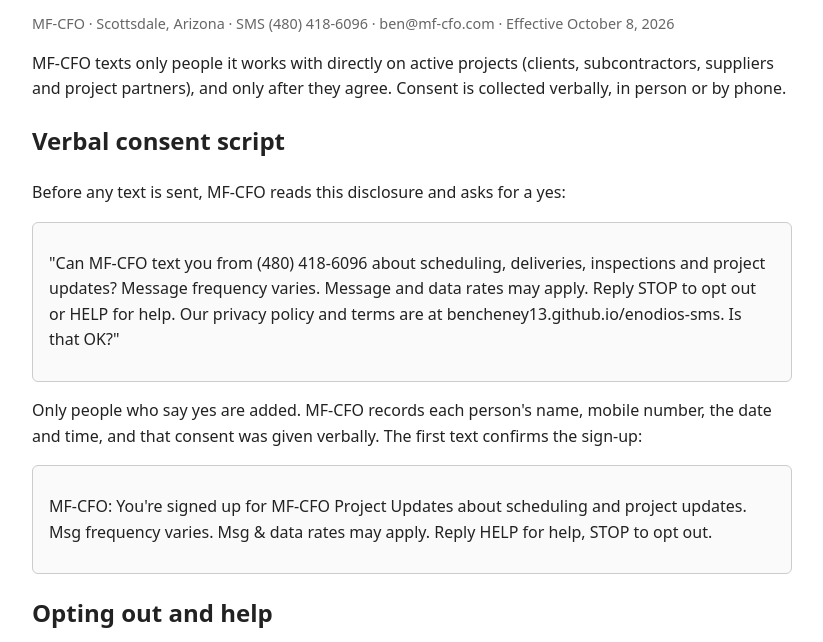
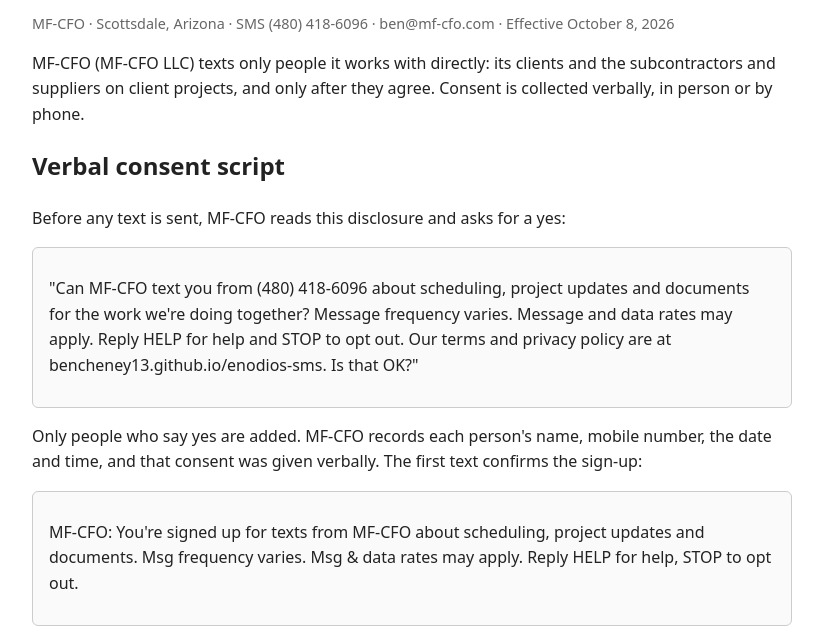
Before and after one commit to bencheney13/enodios-sms, a plain HTML site: page opt-in.html in a window 1280 px wide. Shown: the part 94-736 px from the top of the page, without its empty margins (228-1051 px from the left). Drawn offline with Linux system fonts and the light colour scheme.

Commit message:
Scope: MF-CFO LLC clients, subs and suppliers; documents; script with terms/privacy link

```diff
--- a/opt-in.html
+++ b/opt-in.html
@@ -1,12 +1,12 @@
 <!doctype html><html lang="en"><head><meta charset="utf-8"><meta name="viewport" content="width=device-width,initial-scale=1"><title>How to Opt In - MF-CFO Project Updates</title><style>body{font-family:system-ui,-apple-system,Segoe UI,sans-serif;max-width:760px;margin:40px auto;padding:0 20px;line-height:1.6;color:#222}h1{margin-bottom:4px}.meta{color:#666;font-size:.9em}.box{border:1px solid #ccc;border-radius:6px;padding:12px 16px;background:#fafafa}</style></head><body>
 <h1>MF-CFO Project Updates: How to Opt In</h1>
 <p class="meta">MF-CFO &middot; Scottsdale, Arizona &middot; SMS (480) 418-6096 &middot; ben@mf-cfo.com &middot; Effective October 8, 2026</p>
-<p>MF-CFO texts only people it works with directly on active projects (clients, subcontractors, suppliers and project partners), and only after they agree. Consent is collected verbally, in person or by phone.</p>
+<p>MF-CFO (MF-CFO LLC) texts only people it works with directly: its clients and the subcontractors and suppliers on client projects, and only after they agree. Consent is collected verbally, in person or by phone.</p>
 <h2>Verbal consent script</h2>
 <p>Before any text is sent, MF-CFO reads this disclosure and asks for a yes:</p>
-<div class="box"><p>"Can MF-CFO text you from (480) 418-6096 about scheduling, deliveries, inspections and project updates? Message frequency varies. Message and data rates may apply. Reply STOP to opt out or HELP for help. Our privacy policy and terms are at bencheney13.github.io/enodios-sms. Is that OK?"</p></div>
+<div class="box"><p>"Can MF-CFO text you from (480) 418-6096 about scheduling, project updates and documents for the work we're doing together? Message frequency varies. Message and data rates may apply. Reply HELP for help and STOP to opt out. Our terms and privacy policy are at bencheney13.github.io/enodios-sms. Is that OK?"</p></div>
 <p>Only people who say yes are added. MF-CFO records each person's name, mobile number, the date and time, and that consent was given verbally. The first text confirms the sign-up:</p>
-<div class="box"><p>MF-CFO: You're signed up for MF-CFO Project Updates about scheduling and project updates. Msg frequency varies. Msg &amp; data rates may apply. Reply HELP for help, STOP to opt out.</p></div>
+<div class="box"><p>MF-CFO: You're signed up for texts from MF-CFO about scheduling, project updates and documents. Msg frequency varies. Msg &amp; data rates may apply. Reply HELP for help, STOP to opt out.</p></div>
 <h2>Opting out and help</h2>
 <p>Reply <strong>STOP</strong> at any time; you will get one confirmation and no further texts. If you opted out and want texts again, text <strong>START</strong> to (480) 418-6096. Reply <strong>HELP</strong> or email <a href="mailto:ben@mf-cfo.com">ben@mf-cfo.com</a> for help. Consent is not a condition of any purchase. Phone numbers are never bought, shared or used for marketing.</p>
 <p><a href="index.html">SMS program</a> &middot; <a href="opt-in.html">How to opt in</a> &middot; <a href="privacy.html">Privacy Policy</a> &middot; <a href="terms.html">Terms &amp; Conditions</a></p>
```
Also changed, not shown: index.html (+1 -1 lines), privacy.html (+1 -1 lines), terms.html (+1 -1 lines).
